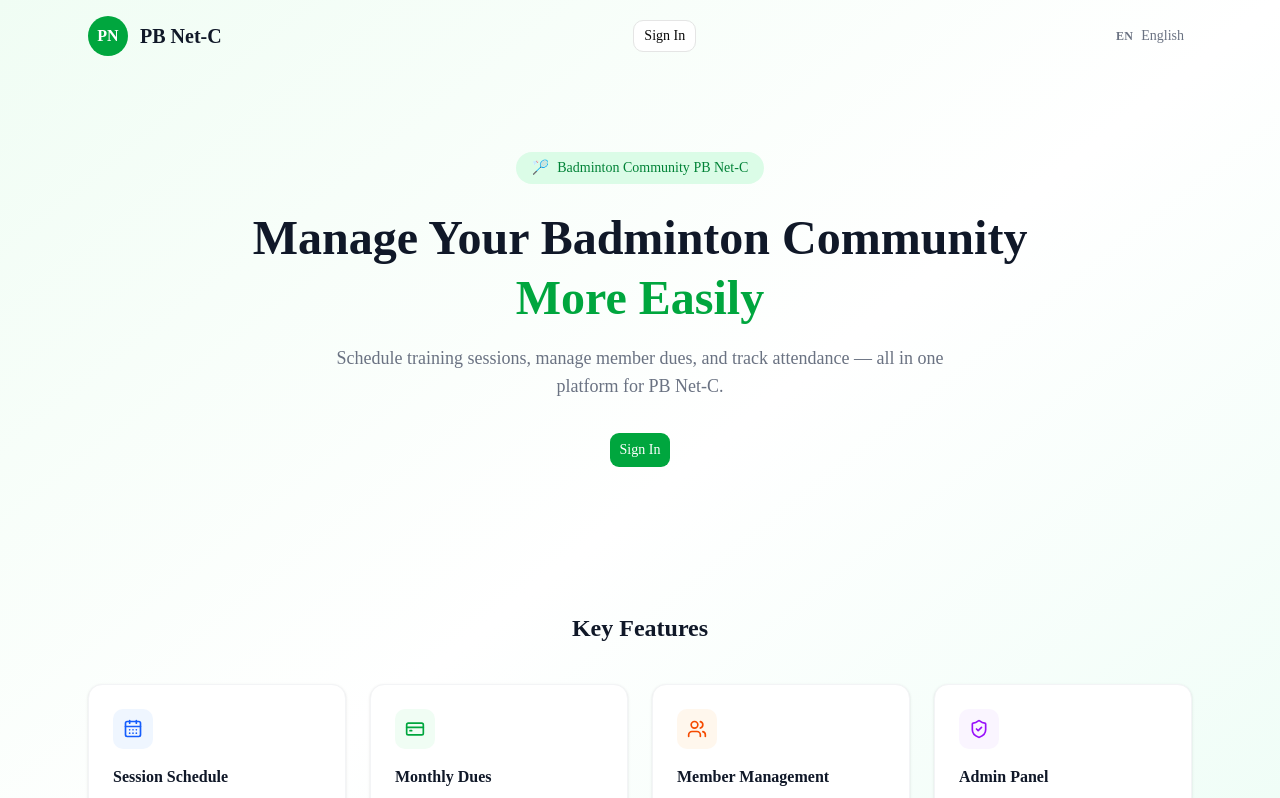
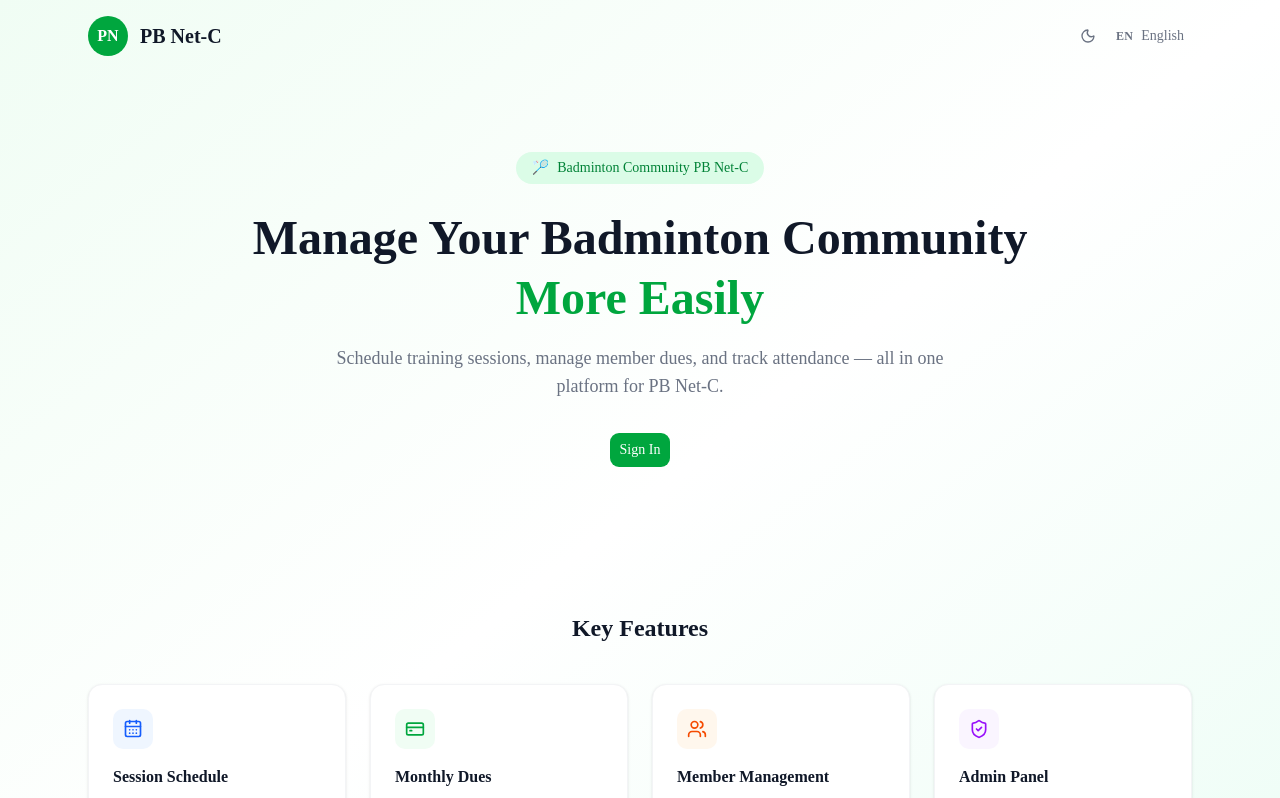
Before and after one commit to jefrykurniaone/net-c-management, a Next.js app: page / in a window 1280 px wide. Shown: the top 798 px of the page. Built offline with nearby package versions, Linux system fonts and the light colour scheme; no server answers; the database is empty.

Commit message:
feat: add theme toggle to landing page and remove duplicate sign-in button

```diff
--- a/src/app/page.tsx
+++ b/src/app/page.tsx
@@ -9,6 +9,7 @@ import { communityAbbr } from '@/lib/utils';
 import { getLocale } from '@/lib/i18n/locale';
 import { getDictionary } from '@/lib/i18n/dictionaries';
 import { LanguageSwitcher } from '@/components/language-switcher';
+import { ThemeToggle } from '@/components/ThemeToggle';
 
 export default async function LandingPage() {
     const [session, settings, locale] = await Promise.all([
@@ -58,10 +59,10 @@ export default async function LandingPage() {
                         {communityName}
                     </span>
                 </div>
-                <Link href='/auth/signin'>
-                    <Button variant='outline'>{t.landing.signIn}</Button>
-                </Link>
-                <LanguageSwitcher compact />
+                <div className='flex items-center gap-1'>
+                    <ThemeToggle compact />
+                    <LanguageSwitcher compact />
+                </div>
             </header>
 
             {/* Hero */}
--- a/src/components/ThemeToggle.tsx
+++ b/src/components/ThemeToggle.tsx
@@ -5,7 +5,7 @@ import { Sun, Moon } from 'lucide-react';
 import { useLocale } from '@/components/providers/locale-provider';
 import { getDictionary } from '@/lib/i18n/dictionaries';
 
-export function ThemeToggle() {
+export function ThemeToggle({ compact }: Readonly<{ compact?: boolean }>) {
     const { resolvedTheme, setTheme } = useTheme();
     const { locale } = useLocale();
     const t = getDictionary(locale);
@@ -21,7 +21,7 @@ export function ThemeToggle() {
     return (
         <button
             onClick={toggle}
-            className='flex items-center gap-2 px-2 py-1.5 text-sm text-gray-500 hover:text-gray-700 dark:text-gray-400 dark:hover:text-gray-200 rounded-lg hover:bg-gray-50 dark:hover:bg-gray-800 transition-colors w-full'
+            className={`flex items-center gap-2 px-2 py-1.5 text-sm text-gray-500 hover:text-gray-700 dark:text-gray-400 dark:hover:text-gray-200 rounded-lg hover:bg-gray-50 dark:hover:bg-gray-800 transition-colors${compact ? '' : ' w-full'}`}
             aria-label={t.nav.toggleTheme}
         >
             {isDark ? (
@@ -29,7 +29,7 @@ export function ThemeToggle() {
             ) : (
                 <Moon className='w-4 h-4 shrink-0' />
             )}
-            {isDark ? t.nav.lightMode : t.nav.darkMode}
+            {!compact && (isDark ? t.nav.lightMode : t.nav.darkMode)}
         </button>
     );
 }
```
